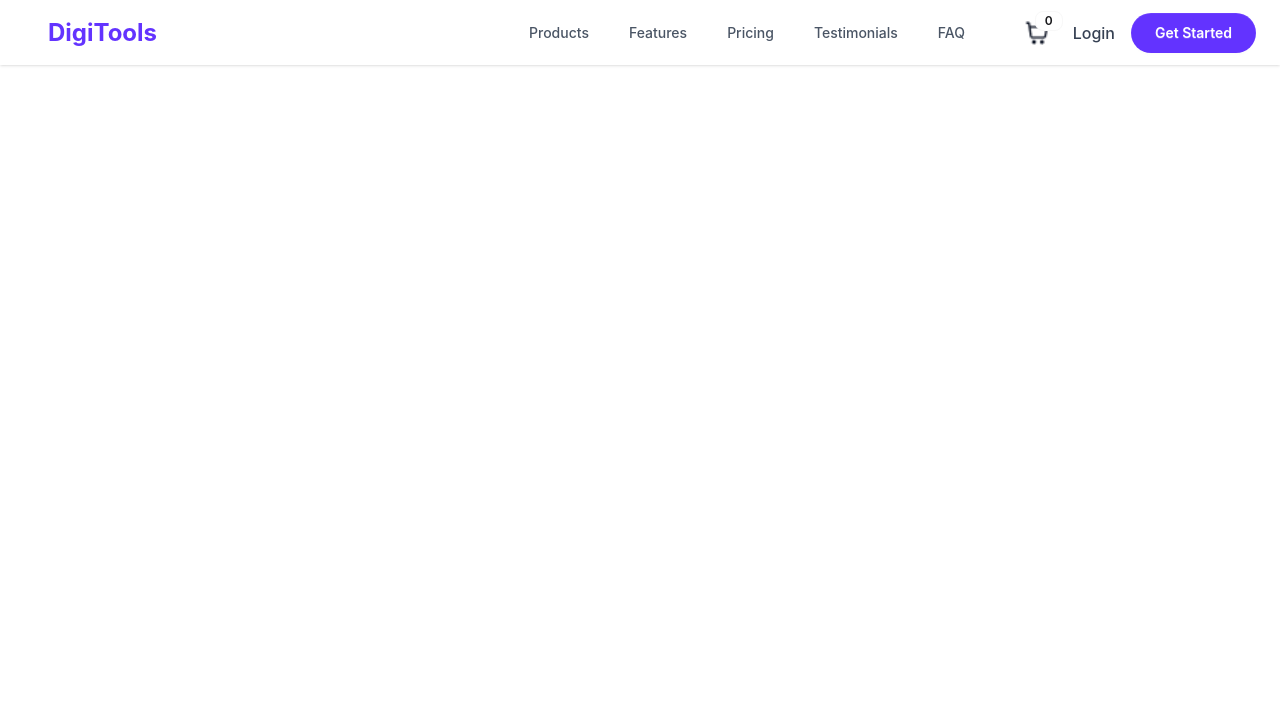
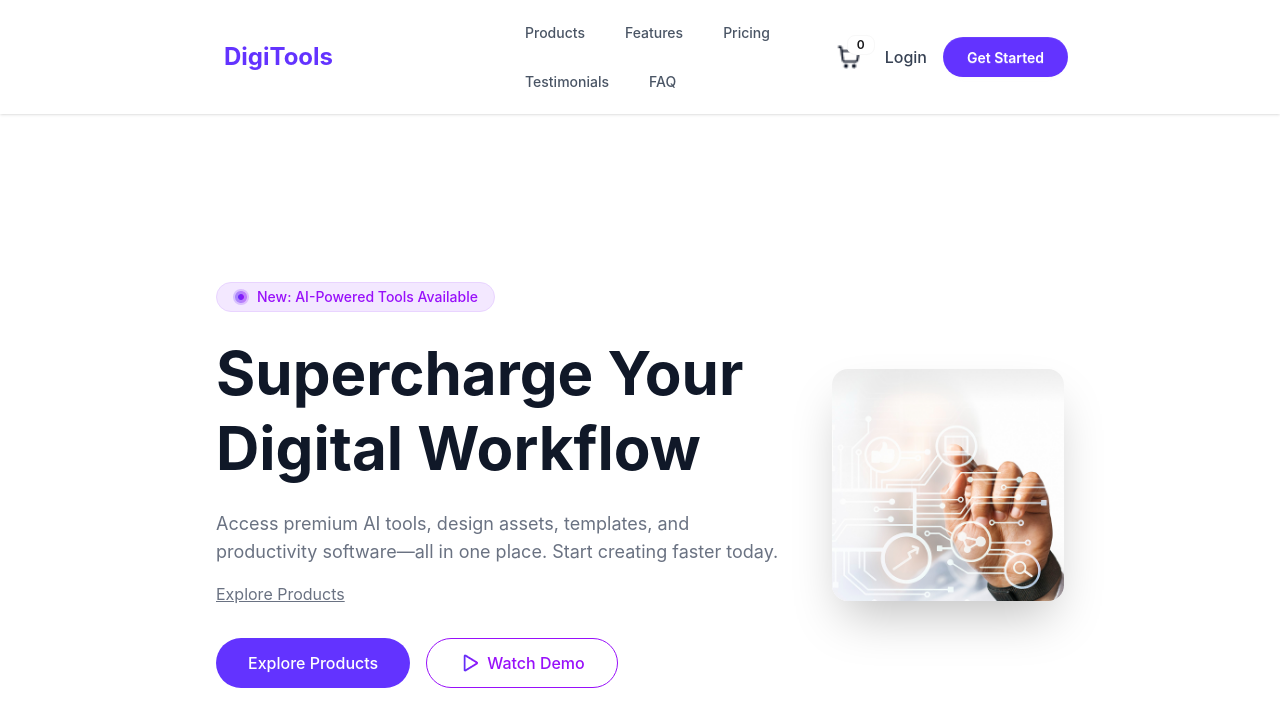
Before and after one commit to Omi-Das/dev-tool, a React (Vite) app: page / in a window 1280 px wide. Shown: the top 726 px of the page. Built offline with nearby package versions, Linux system fonts and the light colour scheme.

Commit message:
Section add

```diff
--- a/src/App.jsx
+++ b/src/App.jsx
@@ -1,12 +1,14 @@
 
 import './App.css'
 import Navbar from './Navbar'
+import Section from './Section'
 
 function App() {
 
   return (
    <div>
  <Navbar></Navbar>
+ <Section></Section>
    </div>
   )
 }
--- a/src/Navbar.jsx
+++ b/src/Navbar.jsx
@@ -7,7 +7,7 @@ const Navbar = () => {
     //         Omi Das is a student
     //     </div>
     //   </div>
-  <div className="navbar bg-base-100 h-10px shadow-sm mx-auto flex justify-between items-center pl-6 pr-6">
+  <div className="navbar bg-base-100 h-10px shadow-sm mx-auto flex justify-between items-center px-50">
   {/* Left Side: Brand Name */}
   <div className="pl-6">
     <a className="text-2xl font-bold text-[#6333FF] cursor-pointer">DigiTools</a>
@@ -15,7 +15,7 @@ const Navbar = () => {
 
   {/* Middle: Navigation Links (Hidden on small screens) */}
   <div className="flex justify-between items-center hidden lg:block">
-    <ul className="menu menu-horizontal px-1 gap-4 font-medium text-gray-600 pl-90">
+    <ul className="menu menu-horizontal px-1 gap-4 font-medium text-gray-600 pl-45">
       <li><a href='/' className="hover:text-[#6333FF]">Products</a></li>
       <li><a href='/' className="hover:text-[#6333FF]">Features</a></li>
       <li><a href='/' className="hover:text-[#6333FF]">Pricing</a></li>
@@ -25,7 +25,7 @@ const Navbar = () => {
   </div>
 
   {/* Right Side: Cart, Login & CTA */}
-  <div className="flex items-center justify-end gap-4 ml-auto">
+  <div className="flex items-center justify-end gap-4 ml-auto mr-3">
   {/* shooping cart icon*/}
   <div className="dropdown dropdown-end">
     <div tabIndex={0} role="button" className="btn btn-ghost btn-circle">
--- /dev/null
+++ b/src/Section.jsx
@@ -0,0 +1,49 @@
+import React from 'react';
+import bannerImg from './assets/banner.png'
+import circlePng from './assets/Group 5 (1).png'
+import playPng from './assets/Play.png'
+const Section = () => {
+    return (
+        <div className='mx-auto p-30'>
+            <section className="flex flex-col lg:flex-row items-center justify-between px-6 py-12 lg:px-24 bg-white gap-12">
+  <div className="max-w-xl text-left">
+    <div className="inline-flex items-center px-4 py-1 rounded-full bg-purple-100 text-purple-600 text-sm font-medium mb-6 border border-purple-200">
+      <span className="mr-2"><img src={circlePng} alt="Circle" /></span> New: AI-Powered Tools Available
+    </div>
+
+    <h1 className="text-4xl lg:text-6xl font-bold text-gray-900 leading-tight mb-6">
+      Supercharge Your Digital Workflow
+    </h1>
+
+    <p className="text-gray-500 text-lg mb-4">
+      Access premium AI tools, design assets, templates, and productivity software—all in one place. Start creating faster today.
+    </p>
+
+    <a href="#" className="text-gray-500 underline mb-8 block hover:text-purple-600 transition">
+      Explore Products
+    </a>
+
+    <div className="flex flex-wrap gap-4">
+      <button className="bg-[#6333FF] text-white px-8 py-3 rounded-full font-medium hover:bg-purple-700 transition">
+        Explore Products
+      </button>
+      <button className="flex items-center gap-2 border border-purple-600 text-purple-600 px-8 py-3 rounded-full font-medium hover:bg-purple-50 transition">
+        <span><img src={playPng} alt="playButton" /></span> Watch Demo
+      </button>
+    </div>
+  </div>
+
+  <div className="w-full lg:w-1/2">
+    <img
+      src={bannerImg}
+      alt="Hero Illustration"
+      className="rounded-2xl shadow-2xl w-full object-cover aspect-square"
+    />
+  </div>
+</section>
+
+        </div>
+    );
+};
+
+export default Section;
```
Also changed, not shown: src/assets/Group 5 (1).png (added).
